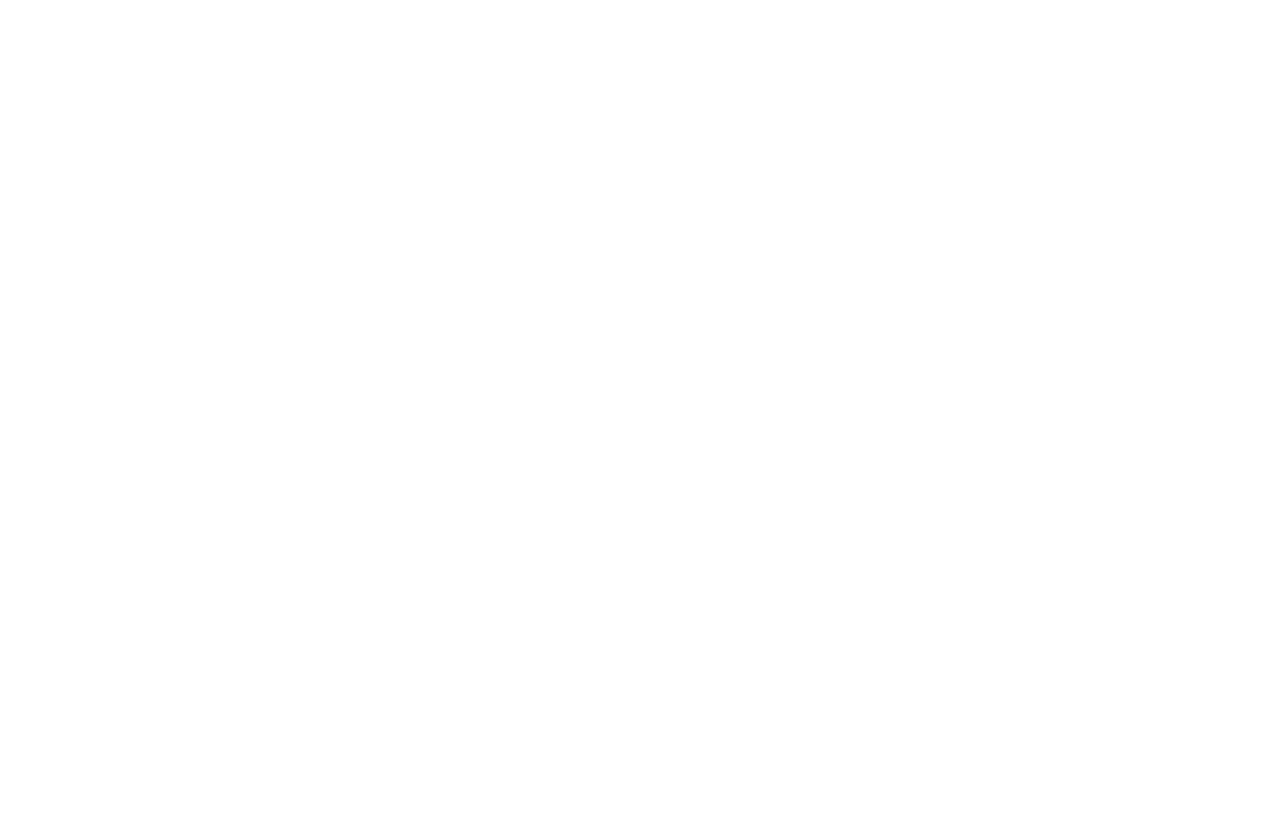
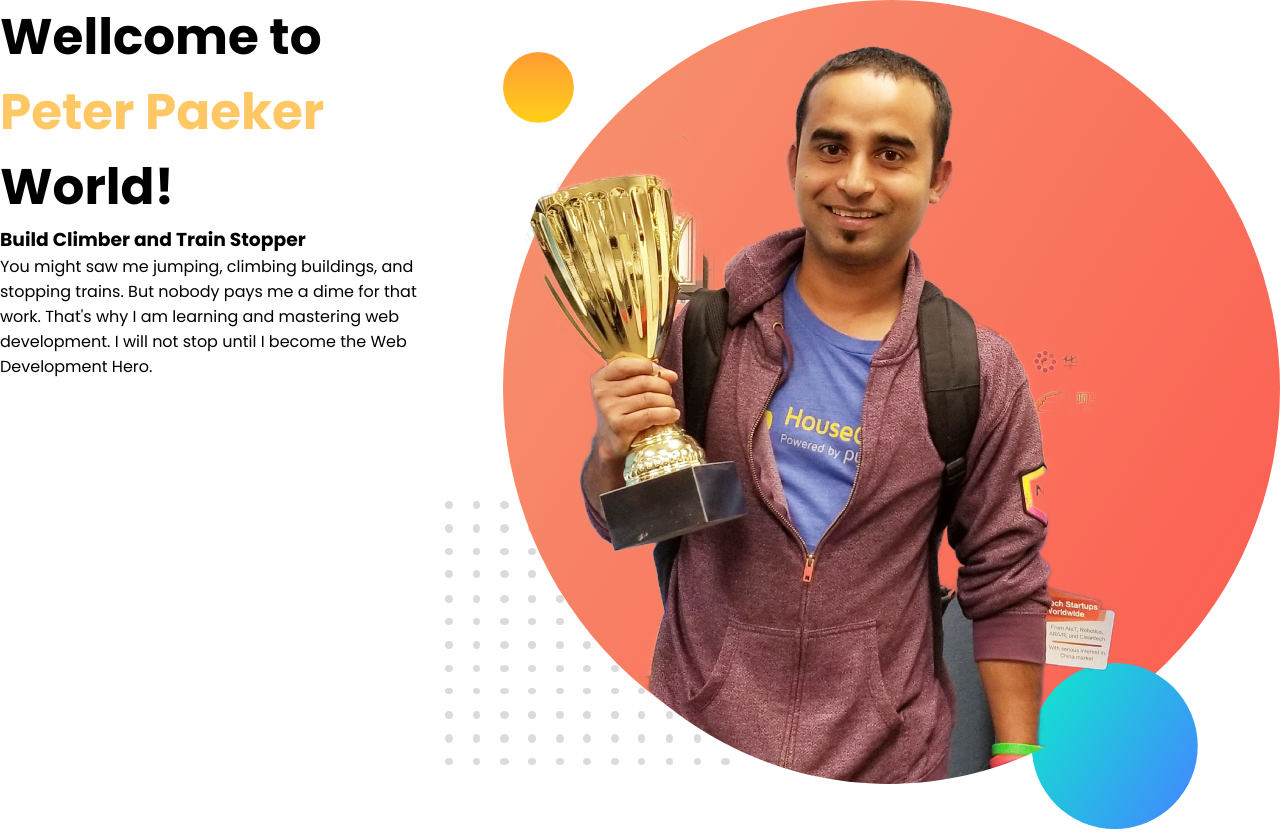
Before and after one commit to SM-Ridoy/portfolio, a plain HTML site: page index.html in a window 1280 px wide. Before the commit the page ends 800 px from the top, so only its background shows below. Drawn offline with Linux system fonts and the light colour scheme.

Commit message:
portfolio commit

```diff
--- a/index.html
+++ b/index.html
@@ -1,5 +1,6 @@
 <!DOCTYPE html>
 <html lang="en">
+
 <head>
     <meta charset="UTF-8">
     <meta http-equiv="X-UA-Compatible" content="IE=edge">
@@ -7,7 +8,27 @@
     <title>My portfolio website</title>
     <link rel="stylesheet" href="style.css">
 </head>
+
 <body>
+    <section>
+        <div>
+            <h1>Wellcome to</h1>
+            <h1> <span class="orange-color">Peter Paeker</span> World!</h1>
+            <h3>Build Climber and Train Stopper</h3>
+            <p>You might saw me jumping, climbing buildings, and stopping trains. But nobody pays me a dime for that
+                work.
+                That's why I am learning and mastering web development. I will not stop until I become the Web
+                Development
+                Hero.</p>
+        </div>
+        <div>
+            <img src="images/jhankar.png" alt="">
+        </div>
+
+    </section>
+
+
 
 </body>
+
 </html>
--- a/style.css
+++ b/style.css
@@ -0,0 +1,15 @@
+@import url('https://fonts.googleapis.com/css2?family=Poppins:wght@100;200;300;400;500;600;700&display=swap');
+*{
+    margin: 0;
+    padding: 0;
+    font-family: 'Poppins', sans-serif;
+}
+h1{
+    font-size: 50px;
+}
+.orange-color{
+    color: #FFC864;
+}
+section{
+    display: flex;
+}
```
